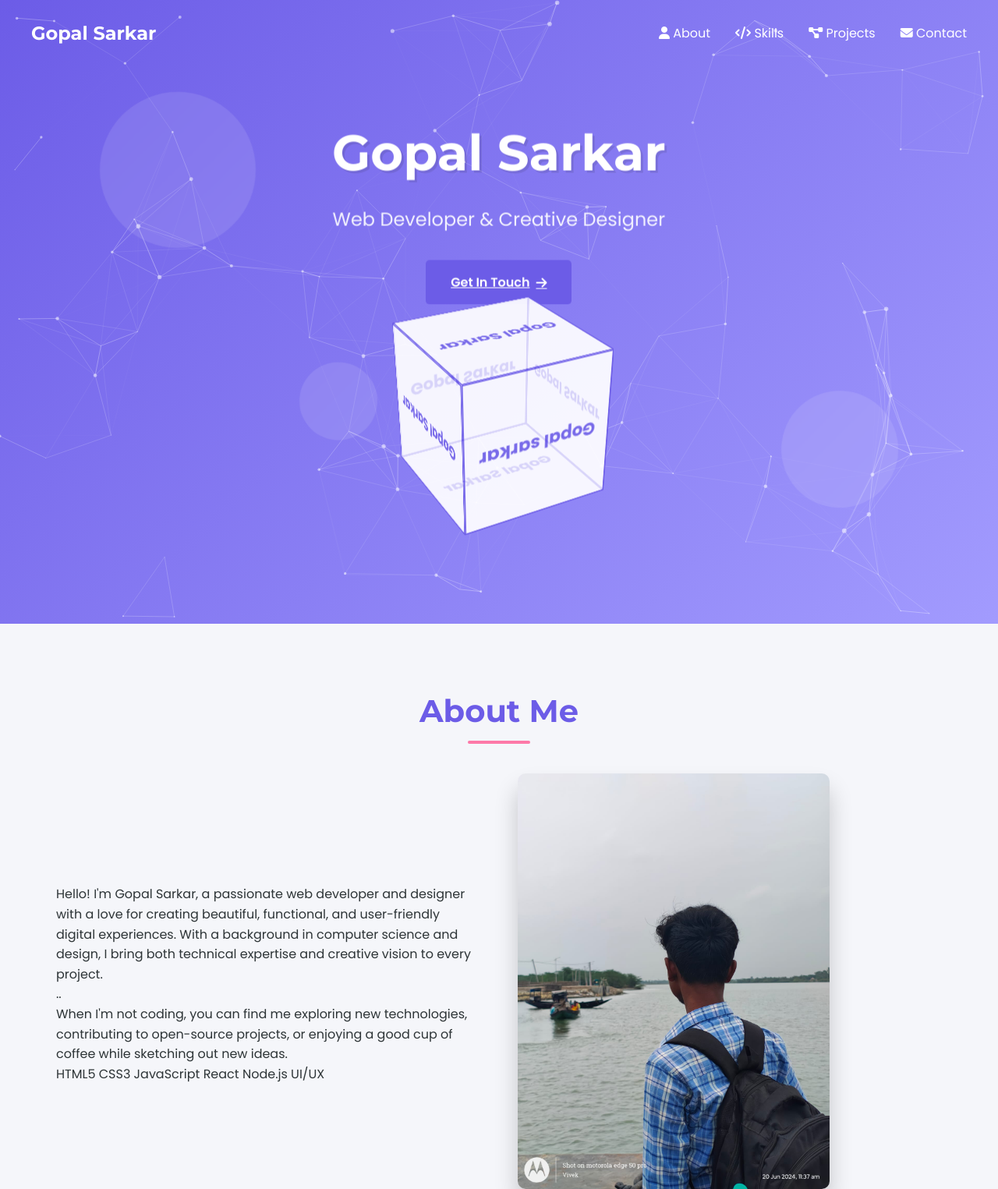
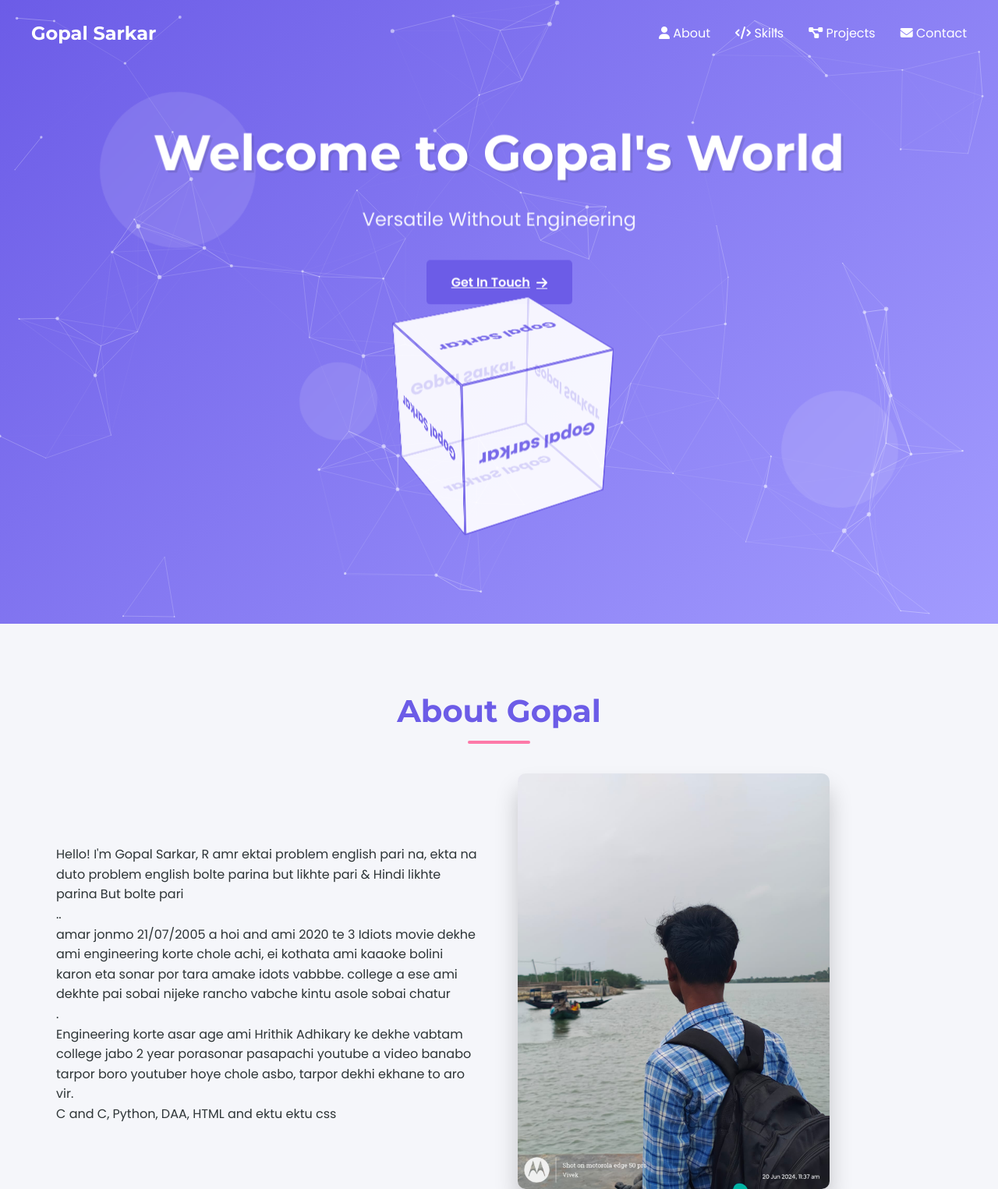
Before and after one commit to gopalsarkarr/Gopal_Protfolio, a plain HTML site: page index.html in a window 1280 px wide. Shown: the top 1525 px of the page at 78% size. Drawn offline with nearby package versions, Linux system fonts and the light colour scheme; animation ran at ten frames a second.

Commit message:
update bio

```diff
--- a/index.html
+++ b/index.html
@@ -654,8 +654,8 @@
         <div class="shape shape-2"></div>
         <div class="shape shape-3"></div>
         <div class="header-content">
-            <h1>Gopal Sarkar</h1>
-            <p class="title">Web Developer & Creative Designer</p>
+            <h1>Welcome to Gopal's World</h1>
+            <p class="title">Versatile Without Engineering</p>
             <a href="#contact" class="submit-btn">Get In Touch <i class="fas fa-arrow-right"></i></a>
 
             <!-- 3D Cube Animation -->
@@ -674,19 +674,21 @@
 
     <!-- About Section -->
     <section id="about">
-        <h2 class="section-title">About Me</h2>
+        <h2 class="section-title">About Gopal</h2>
         <div class="about-content">
             <div class="about-text">
-                <p>Hello! I'm Gopal Sarkar, a passionate web developer and designer with a love for creating beautiful, functional, and user-friendly digital experiences. With a background in computer science and design, I bring both technical expertise and creative vision to every project.</p>
+                <p>Hello! I'm Gopal Sarkar, R amr ektai problem english pari na, ekta na duto problem english bolte parina but likhte pari & Hindi likhte parina But bolte pari</p>
                 <p>..</p>
-                <p>When I'm not coding, you can find me exploring new technologies, contributing to open-source projects, or enjoying a good cup of coffee while sketching out new ideas.</p>
+                <p>amar jonmo 21/07/2005 a hoi and ami 2020 te 3 Idiots movie dekhe ami engineering korte chole achi, ei kothata ami kaaoke bolini karon eta sonar por tara amake idots vabbbe. college a ese ami dekhte pai sobai nijeke rancho vabche kintu asole sobai chatur</p>
+                <p>.</p>
+                <p>Engineering korte asar age ami Hrithik Adhikary ke dekhe vabtam college jabo 2 year porasonar pasapachi youtube a video banabo tarpor boro youtuber hoye chole asbo, tarpor dekhi ekhane to aro vir.</p>
                 <div class="skills-tags">
-                    <span class="skill-tag">HTML5</span>
-                    <span class="skill-tag">CSS3</span>
-                    <span class="skill-tag">JavaScript</span>
-                    <span class="skill-tag">React</span>
-                    <span class="skill-tag">Node.js</span>
-                    <span class="skill-tag">UI/UX</span>
+                    <span class="skill-tag">C</span>
+                    <span class="skill-tag">and C,</span>
+                    <span class="skill-tag">Python,</span>
+                    <span class="skill-tag">DAA,</span>
+                    <span class="skill-tag">HTML</span>
+                    <span class="skill-tag">and ektu ektu css</span>
                 </div>
             </div>
             <div class="about-image">
```
